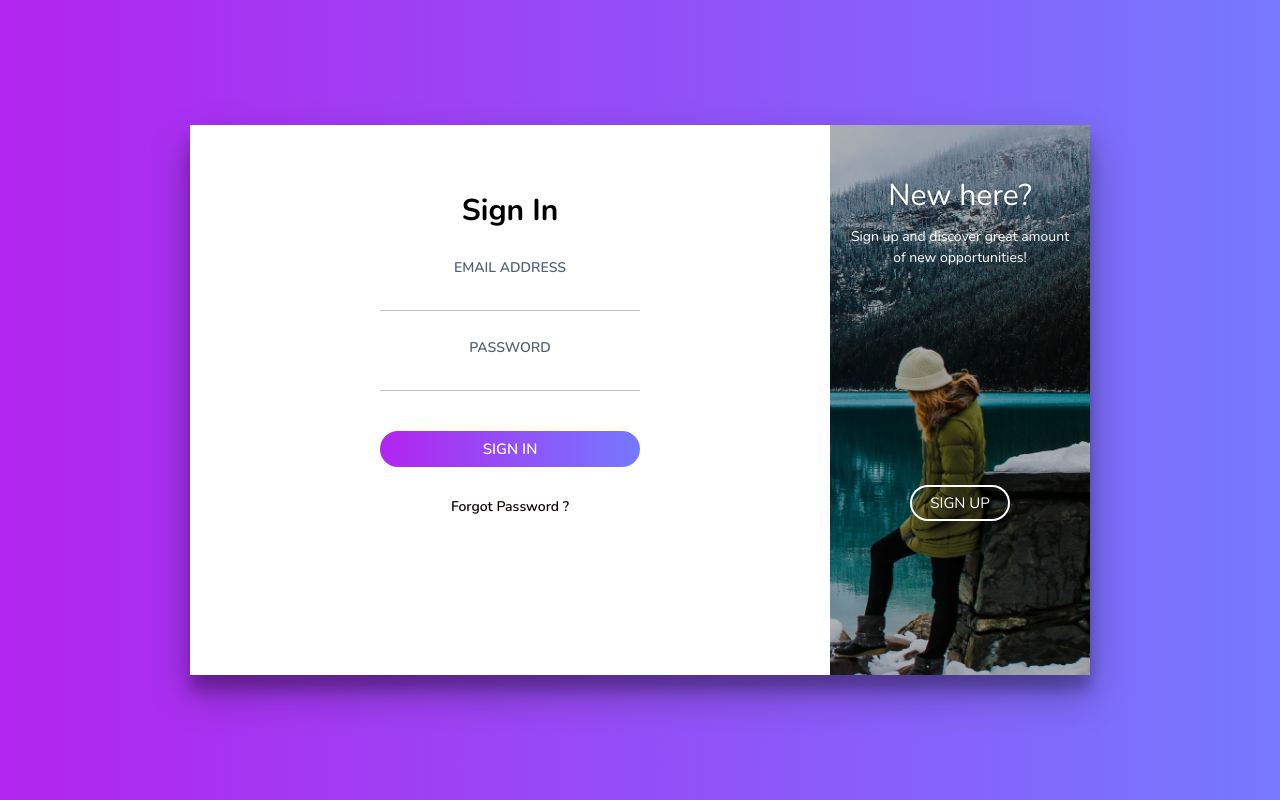
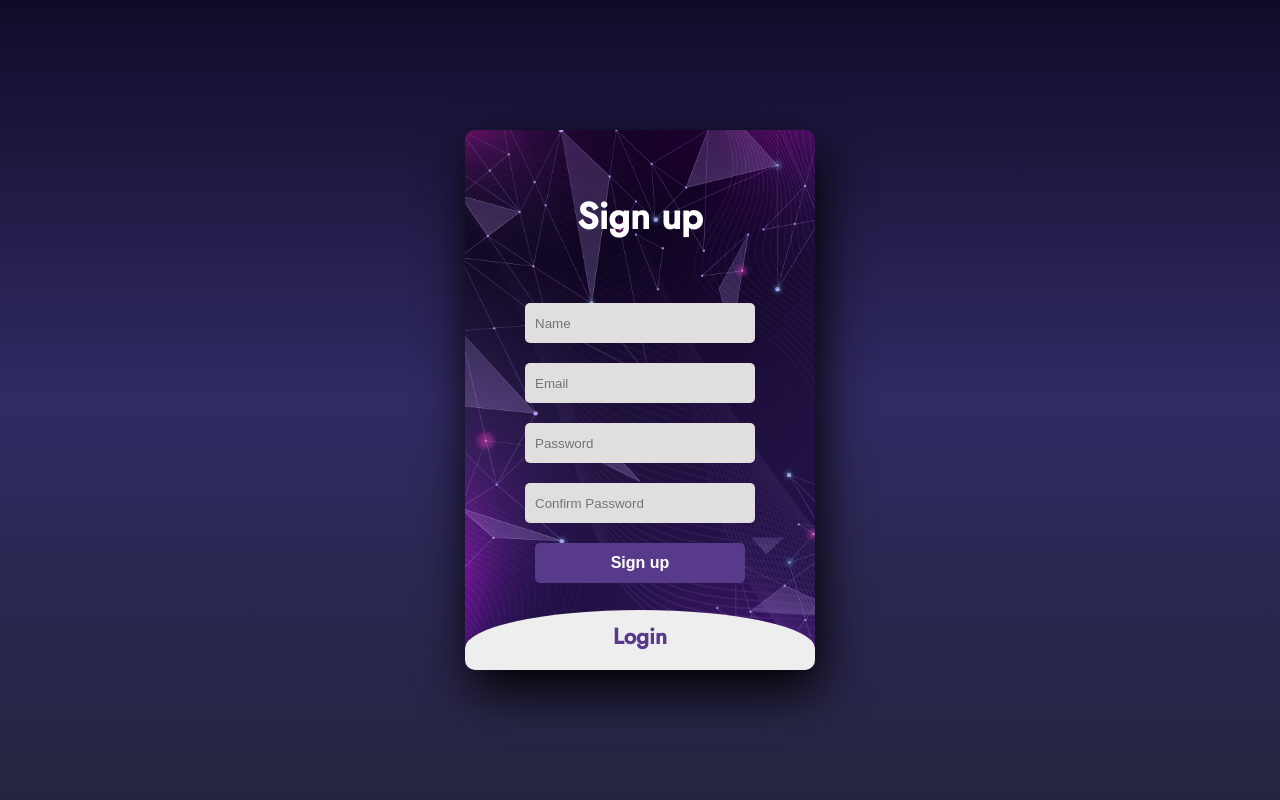
Before and after one commit to nostradamus01/loginForm, a website: page dist/index.html in a window 1280 px wide. Drawn offline with nearby package versions, Linux system fonts and the light colour scheme.

Commit message:
testing06

```diff
--- a/dist/index.html
+++ b/dist/index.html
@@ -1,66 +1,36 @@
-<!doctype html>
-<html lang="en">
+<!DOCTYPE html>
+<html>
 <head>
 	<meta charset="UTF-8">
 	<meta name="viewport"
 		  content="width=device-width, user-scalable=no, initial-scale=1.0, maximum-scale=1.0, minimum-scale=1.0">
-    <link rel="stylesheet" type="text/css" href="style.css">
-    <link href="https://fonts.googleapis.com/css?family=Nunito:400,600,700,800&display=swap" rel="stylesheet">
-    <title>Form</title>
+	<link rel="shortcut icon" type="image/jpg" href="images/favicon.jpg"/>
+	<link rel="stylesheet" type="text/css" href="style/style.css">
+	<link href="https://fonts.googleapis.com/css2?family=Jost:wght@500&display=swap" rel="stylesheet">
+	<title>Form App</title>
 </head>
 <body>
-<div class="cont">
-    <form class="form sign-in" id="loginForm">
-        <h2>Sign In</h2>
-        <label>
-            <span>Email Address</span>
-            <input type="email" name="email" required>
-        </label>
-        <label>
-            <span>Password</span>
-            <input type="password" name="password" required>
-        </label>
-        <button class="submit" type="submit">Sign In</button>
-        <p class="forgot-pass">Forgot Password ?</p>
+	<div class="main">
+		<div class="signup">
+			<form id="registrationForm">
+				<span class="label signup-header">Sign up</span>
+				<input type="text" name="name" placeholder="Name" required>
+				<input type="email" name="email" placeholder="Email" required>
+				<input type="password" name="password" placeholder="Password" required>
+				<input type="text" name="repassword" placeholder="Confirm Password">
+				<button type="submit">Sign up</button>
 			</form>
-
-    <div class="sub-cont">
-        <div class="img">
-            <div class="img-text m-up">
-                <h2>New here?</h2>
-                <p>Sign up and discover great amount of new opportunities!</p>
 		</div>
-            <div class="img-text m-in">
-                <h2>One of us?</h2>
-                <p>If you already has an account, just sign in. We've missed you!</p>
-            </div>
-            <div class="img-btn">
-                <span class="m-up">Sign Up</span>
-                <span class="m-in">Sign In</span>
-            </div>
-        </div>
-        <form class="form sign-up" id="registrationForm">
-            <h2>Sign Up</h2>
-            <label>
-                <span>Name</span>
-                <input type="text" name="name" required>
-            </label>
-            <label>
-                <span>Email</span>
-                <input type="email" name="email" required>
-            </label>
-            <label>
-                <span>Password</span>
-                <input type="password" name="password" required>
-            </label>
-            <label>
-                <span>Confirm Password</span>
-                <input type="password" name="repassword" required>
-            </label>
-            <button type="submit" class="submit">Sign Up Now</button>
+		<div class="login">
+			<form id="loginForm">
+				<span class="label login-header">Login</span>
+				<input type="email" name="email" placeholder="Email" required>
+				<input type="password" name="password" placeholder="Password" required>
+				<button type="submit">Login</button>
 			</form>
 		</div>
 	</div>
-<script type="text/javascript" src="script.js"></script>
+
+	<script src="js/script.js"></script>
 </body>
 </html>
--- a/dist/script.js
+++ b/dist/js/script.js
@@ -1,15 +1,18 @@
-document.querySelector('.img-btn').addEventListener('click', function()
-	{
-		document.querySelector('.cont').classList.toggle('s-signup')
-	}
-);
+const mainContainer = document.querySelector('.main');
+const signUpHeaderBtn = document.querySelector('.signup-header');
+const loginHeaderBtn = document.querySelector('.login-header');
 
-const getFormData = (form, deleteKey) => {
+signUpHeaderBtn.addEventListener('click', () => {
+	mainContainer.classList.remove('login-active');
+});
+
+loginHeaderBtn.addEventListener('click', () => {
+	mainContainer.classList.add('login-active');
+});
+
+const getFormData = (form) => {
 	let ob = {};
 	let data = new FormData(form);
-	if (deleteKey) {
-		data.delete(deleteKey);
-	}
 	for(let pair of data.entries()) {
 		ob[pair[0]] = pair[1];
 	}
@@ -27,13 +30,13 @@ const sendRequest = async (url, data) => {
 }
 
 const register = async (userData) => {
-	let response = await sendRequest('/.netlify/functions/mongo/register', userData);
-	console.log(response.json());
+	let response = await sendRequest('/api/user/register', userData);
+	console.log(response);
 }
 
 const login = async (userData) => {
-	let response = await sendRequest('/.netlify/functions/mongo/login', userData);
-	console.log(await response.json());
+	let response = await sendRequest('/api/user/login', userData);
+	console.log(response);
 }
 
 const loginForm = document.querySelector('#loginForm');
@@ -48,7 +51,7 @@ loginForm.addEventListener('submit', (e) => {
 
 registrationForm.addEventListener('submit', (e) => {
 	e.preventDefault();
-	register(getFormData(e.target, 'repassword')).then(() => {
+	register(getFormData(e.target)).then(() => {
 		console.log('register done');
 	});
 });
--- a/dist/style.css
+++ /dev/null
@@ -1,284 +0,0 @@
-*, *:before, *:after {
-    margin: 0;
-    padding: 0;
-    box-sizing: border-box;
-}
-
-body {
-    width: 100%;
-    height: 100vh;
-    display: flex;
-    justify-content: center;
-    align-items: center;
-    background: linear-gradient(to left, #7579ff, #b224ef);
-    font-family: 'Nunito', sans-serif;
-}
-
-input, button {
-    border: none;
-    outline: none;
-    background: none;
-}
-
-.cont {
-    overflow: hidden;
-    position: relative;
-    width: 900px;
-    height: 550px;
-    background: #fff;
-    box-shadow: 0 19px 38px rgba(0, 0, 0, 0.30), 0 15px 12px rgba(0, 0, 0, 0.22);
-}
-
-.form {
-    position: relative;
-    width: 640px;
-    height: 100%;
-    padding: 50px 30px;
-    transition: transform 1.2s ease-in-out;
-}
-
-h2 {
-    width: 100%;
-    font-size: 30px;
-    text-align: center;
-}
-
-label {
-    display: block;
-    width: 260px;
-    margin: 25px auto 0;
-    text-align: center;
-}
-
-label span {
-    font-size: 14px;
-    font-weight: 600;
-    color: #505f75;
-    text-transform: uppercase;
-}
-
-input {
-    display: block;
-    width: 100%;
-    margin-top: 5px;
-    font-size: 16px;
-    padding-bottom: 5px;
-    border-bottom: 1px solid rgba(109, 93, 93, 0.4);
-    text-align: center;
-    font-family: 'Nunito', sans-serif;
-}
-
-button {
-    display: block;
-    margin: 0 auto;
-    width: 260px;
-    height: 36px;
-    border-radius: 30px;
-    color: #fff;
-    font-size: 15px;
-    cursor: pointer;
-}
-
-.submit {
-    margin-top: 40px;
-    margin-bottom: 30px;
-    text-transform: uppercase;
-    font-weight: 600;
-    font-family: 'Nunito', sans-serif;
-    background: linear-gradient(to left, #7579ff, #b224ef);
-}
-
-.submit:hover {
-    background: linear-gradient(to left, #b224ef, #7579ff);
-}
-
-.forgot-pass {
-    margin-top: 15px;
-    text-align: center;
-    font-size: 14px;
-    font-weight: 600;
-    color: #0c0101;
-    cursor: pointer;
-}
-
-.forgot-pass:hover {
-    color: red;
-}
-
-.social-media {
-    width: 100%;
-    text-align: center;
-    margin-top: 20px;
-}
-
-.social-media ul {
-    list-style: none;
-}
-
-.social-media ul li {
-    display: inline-block;
-    cursor: pointer;
-    margin: 25px 15px;
-}
-
-.social-media img {
-    width: 40px;
-    height: 40px;
-}
-
-.sub-cont {
-    overflow: hidden;
-    position: absolute;
-    left: 640px;
-    top: 0;
-    width: 900px;
-    height: 100%;
-    padding-left: 260px;
-    background: #fff;
-    transition: transform 1.2s ease-in-out;
-}
-
-.cont.s-signup .sub-cont {
-    transform: translate3d(-640px, 0, 0);
-}
-
-.img {
-    overflow: hidden;
-    z-index: 2;
-    position: absolute;
-    left: 0;
-    top: 0;
-    width: 260px;
-    height: 100%;
-    padding-top: 360px;
-}
-
-.img:before {
-    content: '';
-    position: absolute;
-    right: 0;
-    top: 0;
-    width: 900px;
-    height: 100%;
-    background-image: url(images/bg.jpg);
-    background-size: cover;
-    transition: transform 1.2s ease-in-out;
-}
-
-.img:after {
-    content: '';
-    position: absolute;
-    left: 0;
-    top: 0;
-    width: 100%;
-    height: 100%;
-    background: rgba(0, 0, 0, 0.3);
-}
-
-.cont.s-signup .img:before {
-    transform: translate3d(640px, 0, 0);
-}
-
-.img-text {
-    z-index: 2;
-    position: absolute;
-    left: 0;
-    top: 50px;
-    width: 100%;
-    padding: 0 20px;
-    text-align: center;
-    color: #fff;
-    transition: transform 1.2s ease-in-out;
-}
-
-.img-text h2 {
-    margin-bottom: 10px;
-    font-weight: normal;
-}
-
-.img-text p {
-    font-size: 14px;
-    line-height: 1.5;
-}
-
-.cont.s-signup .img-text.m-up {
-    transform: translateX(520px);
-}
-
-.img-text.m-in {
-    transform: translateX(-520px);
-}
-
-.cont.s-signup .img-text.m-in {
-    transform: translateX(0);
-}
-
-
-.sign-in {
-    padding-top: 65px;
-    transition-timing-function: ease-out;
-}
-
-.cont.s-signup .sign-in {
-    transition-timing-function: ease-in-out;
-    transition-duration: 1.2s;
-    transform: translate3d(640px, 0, 0);
-}
-
-.img-btn {
-    overflow: hidden;
-    z-index: 2;
-    position: relative;
-    width: 100px;
-    height: 36px;
-    margin: 0 auto;
-    background: transparent;
-    color: #fff;
-    text-transform: uppercase;
-    font-size: 15px;
-    cursor: pointer;
-}
-
-.img-btn:after {
-    content: '';
-    z-index: 2;
-    position: absolute;
-    left: 0;
-    top: 0;
-    width: 100%;
-    height: 100%;
-    border: 2px solid #fff;
-    border-radius: 30px;
-}
-
-.img-btn span {
-    position: absolute;
-    left: 0;
-    top: 0;
-    display: flex;
-    justify-content: center;
-    align-items: center;
-    width: 100%;
-    height: 100%;
-    transition: transform 1.2s;
-}
-
-.img-btn span.m-in {
-    transform: translateY(-72px);
-}
-
-.cont.s-signup .img-btn span.m-in {
-    transform: translateY(0);
-}
-
-.cont.s-signup .img-btn span.m-up {
-    transform: translateY(72px);
-}
-
-.sign-up {
-    transform: translate3d(-900px, 0, 0);
-}
-
-.cont.s-signup .sign-up {
-    transform: translate3d(0, 0, 0);
-}
--- /dev/null
+++ b/dist/style/style.css
@@ -0,0 +1,96 @@
+body {
+    margin: 0;
+    padding: 0;
+    display: flex;
+    justify-content: center;
+    align-items: center;
+    min-height: 100vh;
+    font-family: 'Jost', sans-serif;
+    background: linear-gradient(to bottom, #0f0c29, #302b63, #24243e);
+}
+
+.main {
+    width: 350px;
+    height: 540px;
+    background: red;
+    overflow: hidden;
+    background: url("../images/background.jpg") no-repeat center/ cover;
+    border-radius: 10px;
+    box-shadow: 5px 20px 50px #000;
+}
+
+.signup {
+    position: relative;
+    width: 100%;
+    height: 100%;
+}
+
+.label {
+    color: #fff;
+    font-size: 2.3em;
+    justify-content: center;
+    display: flex;
+    margin: 60px;
+    font-weight: bold;
+    cursor: pointer;
+    transition: .5s ease-in-out;
+}
+
+input {
+    width: 60%;
+    height: 20px;
+    background: #e0dede;
+    justify-content: center;
+    display: flex;
+    margin: 20px auto;
+    padding: 10px;
+    border: none;
+    outline: none;
+    border-radius: 5px;
+}
+
+button {
+    width: 60%;
+    height: 40px;
+	justify-content: center;
+    display: block;
+    color: #fff;
+    background: #573b8a;
+    font-size: 1em;
+    font-weight: bold;
+	margin: 20px auto 10px;
+	outline: none;
+    border: none;
+    border-radius: 5px;
+    transition: .2s ease-in;
+    cursor: pointer;
+}
+
+button:hover {
+    background: #6d44b8;
+}
+
+.login {
+    height: 460px;
+    background: #eee;
+    border-radius: 60% / 10%;
+    transform: translateY(-180px);
+    transition: .8s ease-in-out;
+}
+
+.login .label {
+    color: #573b8a;
+    transform: scale(.6);
+}
+
+.main.login-active .login {
+	transform: translateY(-500px);
+}
+
+.main.login-active .login .label {
+	transform: scale(1);
+}
+
+.main.login-active .signup .label {
+	transform: scale(0.6);
+}
```
Also changed, not shown: dist/images/background.jpg (added), dist/images/bg.jpg (deleted), dist/images/favicon.jpg (added). Lines whose indentation alone changed are shown as unchanged.
